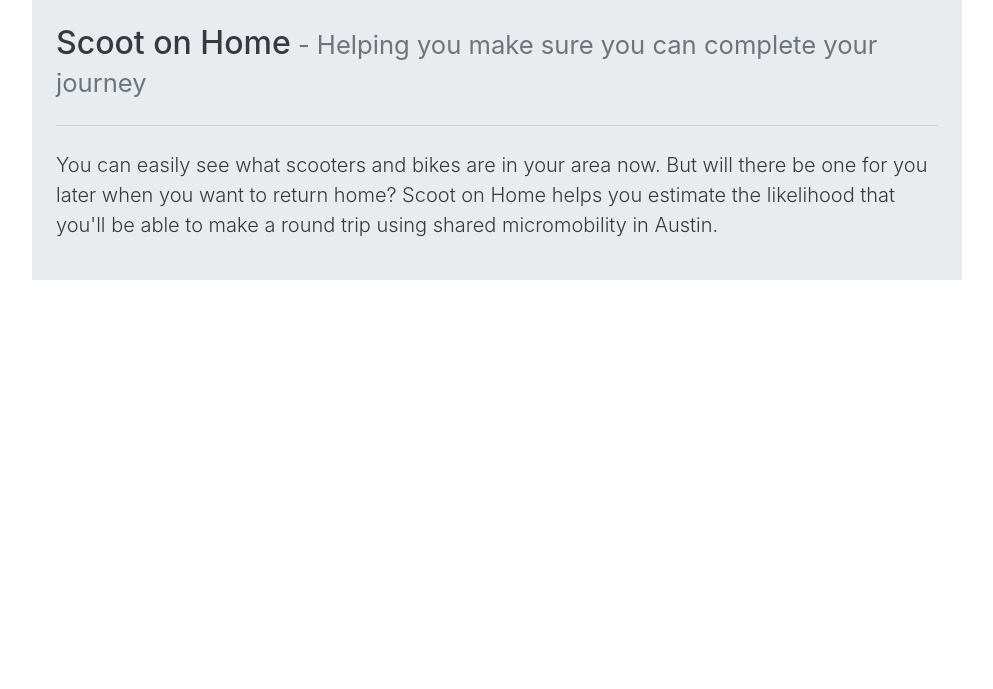
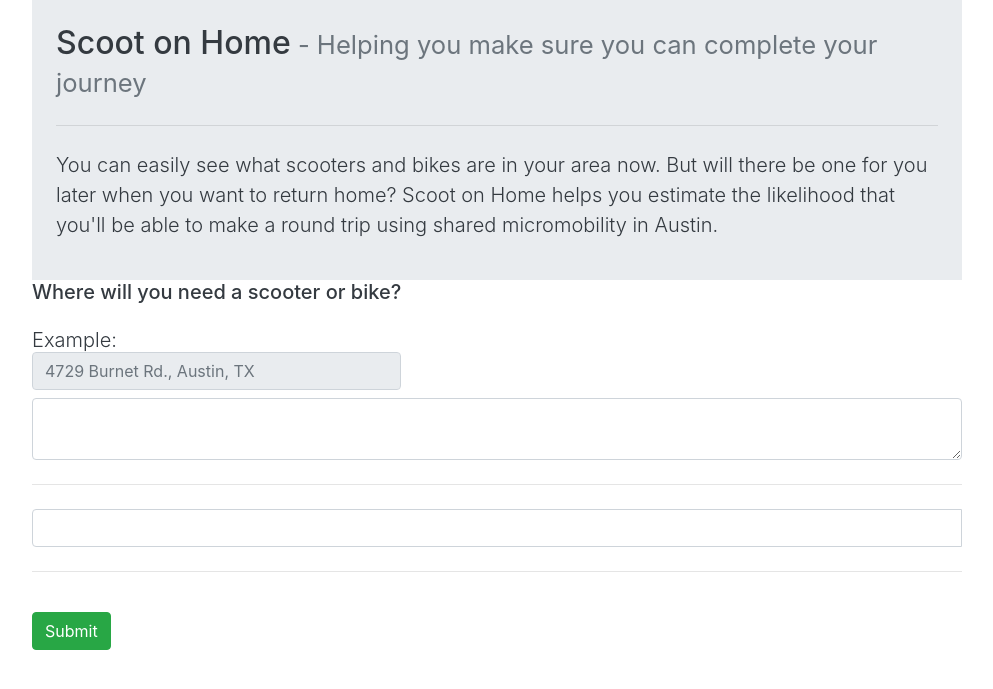
Before and after one commit to bapfeld/scoothome, a Flask app: page / in a window 1280 px wide. Shown: the top 689 px of the page, without its empty margins (143-1136 px from the left). Run offline with Flask 2, Linux system fonts and the light colour scheme; some libraries are stand-ins or nearby versions.

Commit message:
work on site

```diff
--- a/app/scoothome.py
+++ b/app/scoothome.py
@@ -1,6 +1,7 @@
 #!/usr/bin/env python
 from flask import Flask, render_template, flash, request, redirect, url_for
-
+from wtforms import Form, TextField, TextAreaField, validators, StringField, SubmitField
+import datetime
 
 app = Flask(__name__)
 
@@ -11,10 +12,14 @@ def geocode_location(location):
 # Define routes
 @app.route('/', methods=['GET'])
 def index():
-    return render_template('index.html')
+    now = datetime.datetime.now() + datetime.timedelta(hours=3)
+    now = datetime.datetime(now.year, now.month, now.day, now.hour,
+                            15*round((float(now.minute) + float(now.second) / 60) // 15))
+    now = now.strftime("%m-%d-%Y %H:%M")
+    return render_template('index.html', now=now)
 
 @app.route('/results', methods=['POST'])
-def return_results():
+def results():
     if request.method == 'POST':
         input_location = request.form.get('location')
         time = request.form.get('time')
--- a/app/templates/index.html
+++ b/app/templates/index.html
@@ -5,8 +5,17 @@
         <meta charset="utf-8">
         <meta name="viewport" content="width=device-width, initial-scale=1, shrink-to-fit=no">
 
+        <!--  jQuery -->
+        <script type="text/javascript" src="https://code.jquery.com/jquery-1.11.3.min.js"></script>
+
+
         <!-- Bootstrap CSS -->
         <link rel="stylesheet" href="https://stackpath.bootstrapcdn.com/bootstrap/4.1.3/css/bootstrap.min.css" integrity="sha384-MCw98/SFnGE8fJT3GXwEOngsV7Zt27NXFoaoApmYm81iuXoPkFOJwJ8ERdknLPMO" crossorigin="anonymous">
+
+        <!-- Bootstrap Date-Picker Plugin -->
+        <script type="text/javascript" src="https://cdnjs.cloudflare.com/ajax/libs/bootstrap-datepicker/1.4.1/js/bootstrap-datepicker.min.js"></script>
+        <link rel="stylesheet" href="https://cdnjs.cloudflare.com/ajax/libs/bootstrap-datepicker/1.4.1/css/bootstrap-datepicker3.css"/>
+
         <!-- <link href="../static/cover.css" rel="stylesheet"> -->
         <title>Scoot on Home!</title>
     </head>
@@ -19,7 +28,32 @@
                 <p class="lead">You can easily see what scooters and bikes are in your area now. But will there be one for you later when you want to return home? Scoot on Home helps you estimate the likelihood that you'll be able to make a round trip using shared micromobility in Austin.</p>
             </header>
             <!-- Page Features -->
+            <form action="{{ url_for('results') }}" method="POST" role="form">
+                <div class="text-left form-group">
+                    <label class="h5" for="statement1">Where will you need a scooter or bike?</em></span><br/><br />
+                        <span class="lead">Example:</span>
+                        <input class="form-control" type="text" placeholder="4729 Burnet Rd., Austin, TX" readonly></label><br/>
+                        <textarea rows="2" class="form-control" name="destination" id="destination"></textarea></div>
+                <hr class="my-4">
 
+                <div class="form-group">
+                    <div class='input-group date' id='datetimepicker5'>
+                        <input type='text' class="form-control" />
+                        <span class="input-group-addon">
+                            <span class="glyphicon glyphicon-calendar"></span>
+                        </span>
+                    </div>
+                </div>
+                <script type="text/javascript">
+                 $(function () {
+                     $('#datetimepicker5').datetimepicker({
+                         defaultDate: {{now}},
+                         minDate: {{now}},
+                     });
+                 });
+                </script>
+                <hr class="my-4">
+                <button type="submit" class="mt-3 mb-1 btn btn-success">Submit</button></form>
         </div>
     </body>
 </html>
```
Also changed, not shown: app/templates/results.html (added, +17 -0 lines).
